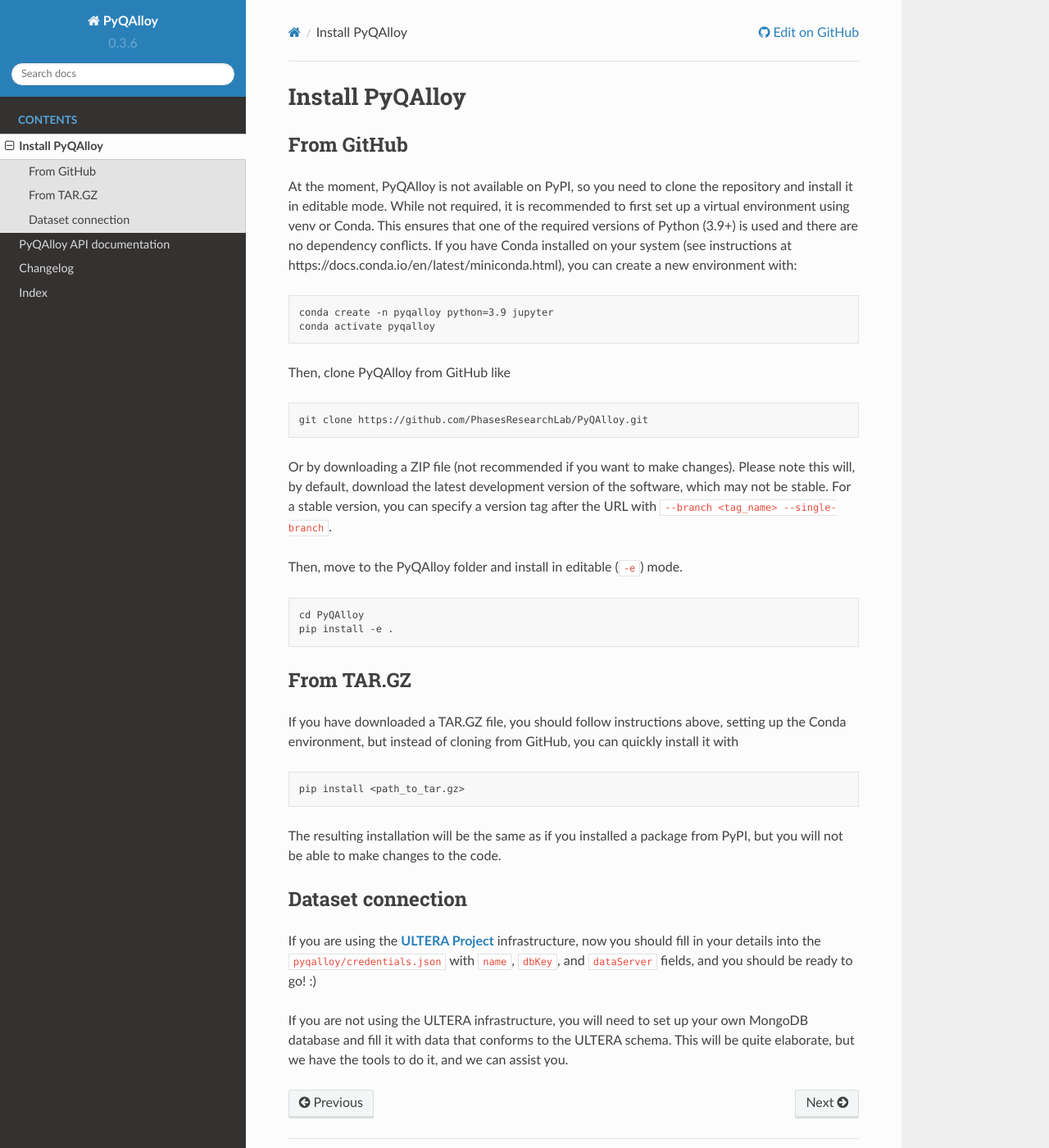
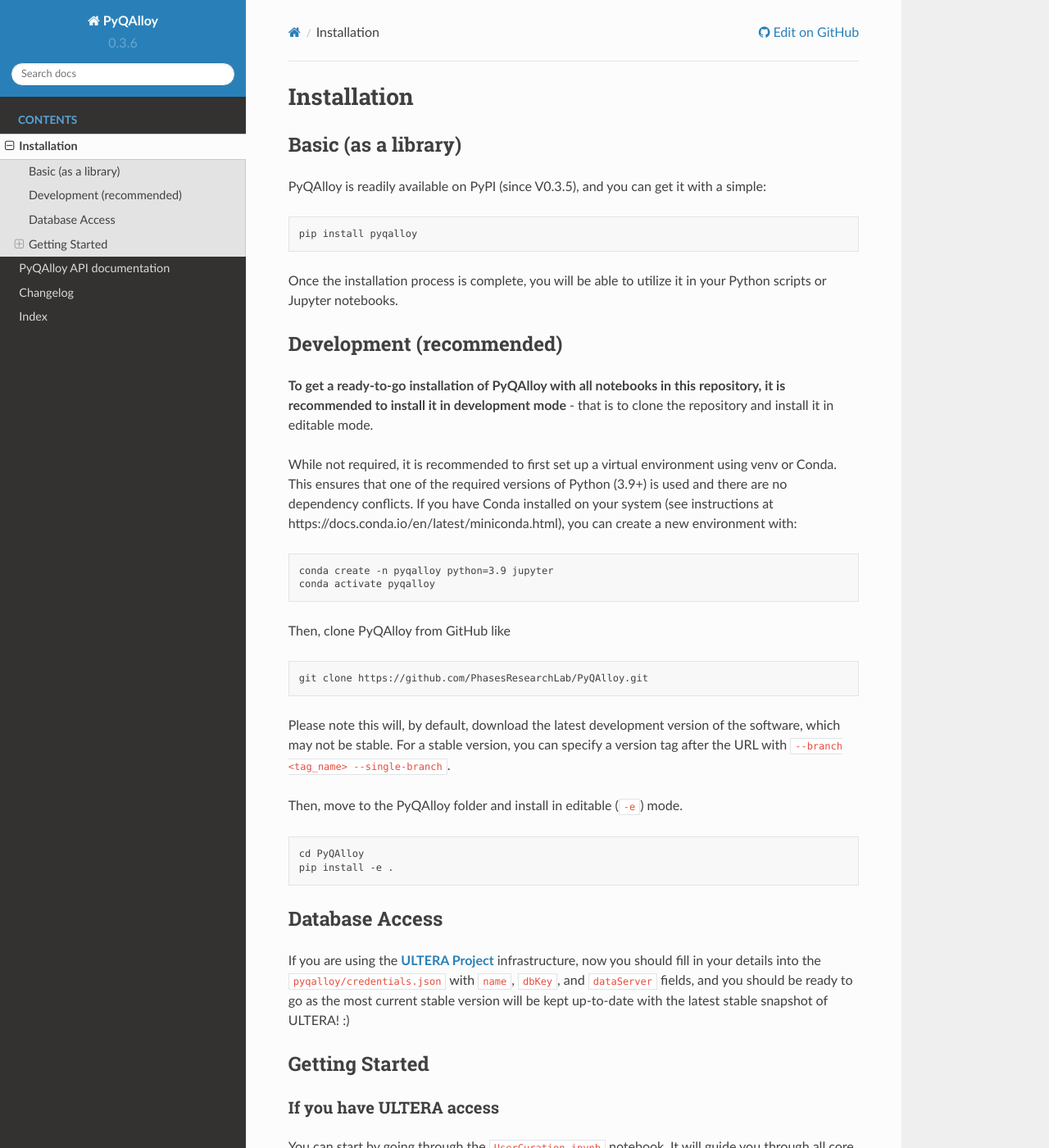
Before and after one commit to PhasesResearchLab/PyQAlloy, a Sphinx documentation site: the page built from docs/install.md, in a window 1280 px wide and 1400 px high. Shown: the whole window at 82% size. Built offline with Sphinx 7.4.7 and the Read the Docs theme 2.0.0, drawn with Linux system fonts in a browser that asks for light colours; pages that are not in the unit, such as notebooks, are missing from menus; the version number is read from the project's files by our own code; some of the changed text lies outside the part shown.

Commit message:
- updated install instructions in the docs

```diff
--- a/docs/install.md
+++ b/docs/install.md
@@ -1,8 +1,21 @@
-# Install PyQAlloy
+# Installation
 
-## From GitHub
-At the moment, PyQAlloy is not available on PyPI, so you need to clone the repository and install
-it in editable mode. While not required, it is recommended to first set up a virtual environment using venv or Conda.
+## Basic (as a library)
+
+PyQAlloy is readily available on PyPI (since V0.3.5), and you can get it with a simple:
+
+    pip install pyqalloy
+
+Once the installation process is complete, you will be able to utilize it in your Python scripts
+or Jupyter notebooks.
+
+
+## Development (recommended)
+
+**To get a ready-to-go installation of PyQAlloy with all notebooks in this repository, it is recommended
+to install it in development mode** - that is to clone the repository and install it in editable mode.
+
+While not required, it is recommended to first set up a virtual environment using venv or Conda.
 This ensures that one of the required versions of Python (3.9+) is used and there are no dependency conflicts.
 If you have Conda installed on your system (see instructions at https://docs.conda.io/en/latest/miniconda.html),
 you can create a new environment with:
@@ -14,7 +27,7 @@
 
     git clone https://github.com/PhasesResearchLab/PyQAlloy.git
 
-Or by downloading a ZIP file (not recommended if you want to make changes). Please note this will, by default, download
+Please note this will, by default, download
 the latest development version of the software, which may not be stable. For a stable version, you can specify a version
 tag after the URL with `--branch <tag_name> --single-branch`.
 
@@ -23,20 +36,27 @@
     cd PyQAlloy
     pip install -e .
 
-## From TAR.GZ
 
-If you have downloaded a TAR.GZ file, you should follow instructions above,
-setting up the Conda environment, but instead of cloning from GitHub,
-you can quickly install it with
+## Database Access
 
-    pip install <path_to_tar.gz>
+If you are using the [**ULTERA Project**](https://ultera.org) infrastructure, now you should fill in your details into the
+`pyqalloy/credentials.json` with `name`, `dbKey`, and `dataServer` fields, and you should be ready to go as the most current
+stable version will be kept up-to-date with the latest stable snapshot of ULTERA! :)
 
-The resulting installation will be the same as if you installed a package from
-PyPI, but you will not be able to make changes to the code.
+## Getting Started
 
-## Dataset connection
-If you are using the [**ULTERA Project**](https://ultera.org) infrastructure, now you should fill in your details into the
-`pyqalloy/credentials.json` with `name`, `dbKey`, and `dataServer` fields, and you should be ready to go! :)
+### If you have ULTERA access
 
-If you are not using the ULTERA infrastructure, you will need to set up your own MongoDB database and fill it with data
-that conforms to the ULTERA schema. This will be quite elaborate, but we have the tools to do it, and we can assist you.
+You can start by going through the `UserCuration.ipynb` notebook. It will guide you through
+all core functionalities of PyQAlloy.
+
+### If you are not using the ULTERA infrastructure
+You will need to set up your own MongoDB database or another tool
+"pretending" to be one and fill it with data that conforms to the ULTERA schema. You can do it either manually
+(instructions will be provided in the future, and we are happy to help you get started today) or by using
+a snapshot of the ULTERA database subset `devTools/ULTERA_sample.bson` if you only want to learn how to use PyQAlloy
+for now.
+
+Start with `CustomDatasetFromBSON.ipynb` notebook which will show you how to create a custom MontyDB in-memory database
+from a BSON file (or JSON if you prefer). Then, you can modify the `UserCuration.ipynb` notebook to use your custom
+database and work through all exercises there.
```
